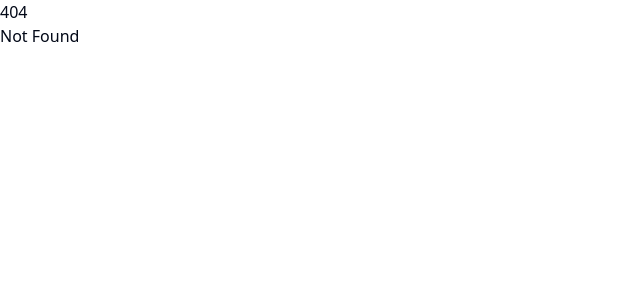
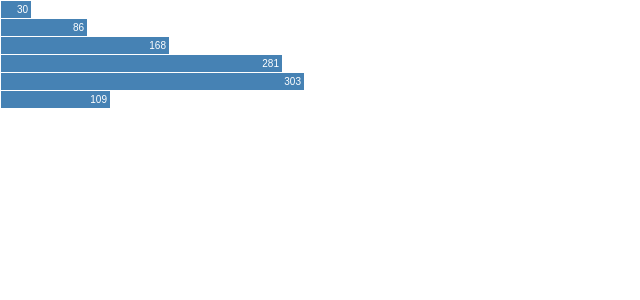
Before and after one commit to brymer-meneses/Subaybay, a SvelteKit app: page /dashboard/1 in a window 1280 px wide. Before the commit this address had no page. Shown: the top 300 px of the page, without its empty margins (0-640 px from the left). Built offline with nearby package versions, Linux system fonts and the light colour scheme.

Commit message:
better landing page

```diff
--- a/package.json
+++ b/package.json
@@ -29,6 +29,7 @@
   "dependencies": {
     "bits-ui": "^0.18.1",
     "clsx": "^2.1.0",
+    "d3": "^7.8.5",
     "lucide-svelte": "^0.335.0",
     "sqlite3": "^5.1.7",
     "tailwind-merge": "^2.2.1",
--- /dev/null
+++ b/src/routes/dashboard/[requestID]/+page.svelte
@@ -0,0 +1,34 @@
+<script lang="ts">
+  import { onMount } from "svelte";
+  import * as d3 from "d3";
+  var data = [30, 86, 168, 281, 303, 109];
+
+  let el;
+
+  onMount(() => {
+    d3.select(el)
+      .selectAll("div")
+      .data(data)
+      .enter()
+      .append("div")
+      .style("width", function (d) {
+        return d + "px";
+      })
+      .text(function (d) {
+        return d;
+      });
+  });
+</script>
+
+<div bind:this={el} class="chart"></div>
+
+<style>
+  .chart :global(div) {
+    font: 10px sans-serif;
+    background-color: steelblue;
+    text-align: right;
+    padding: 3px;
+    margin: 1px;
+    color: white;
+  }
+</style>
```
Also changed, not shown: src/routes/+page.svelte (+25 -2 lines), src/routes/dashboard/[requestID]/+page.server.js (added), 1 other file (tests, documents, lock files or other folders).
